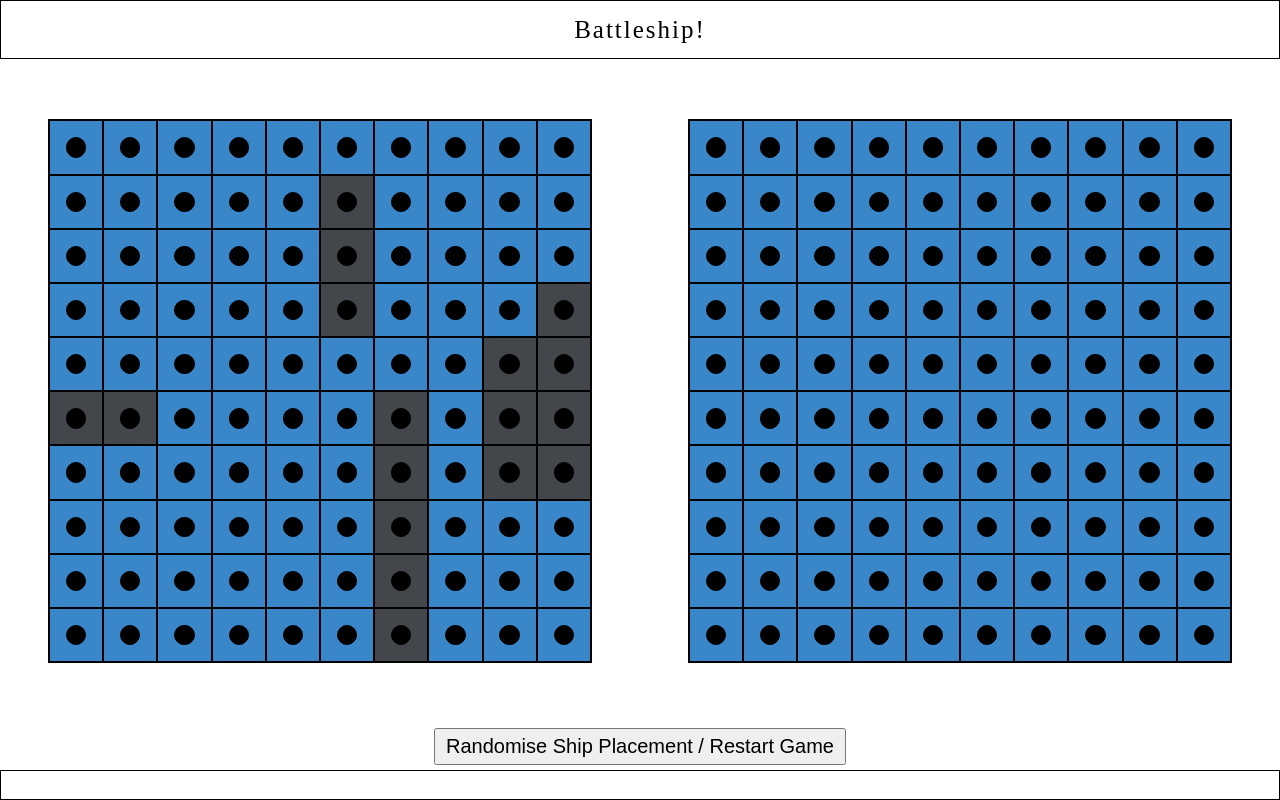
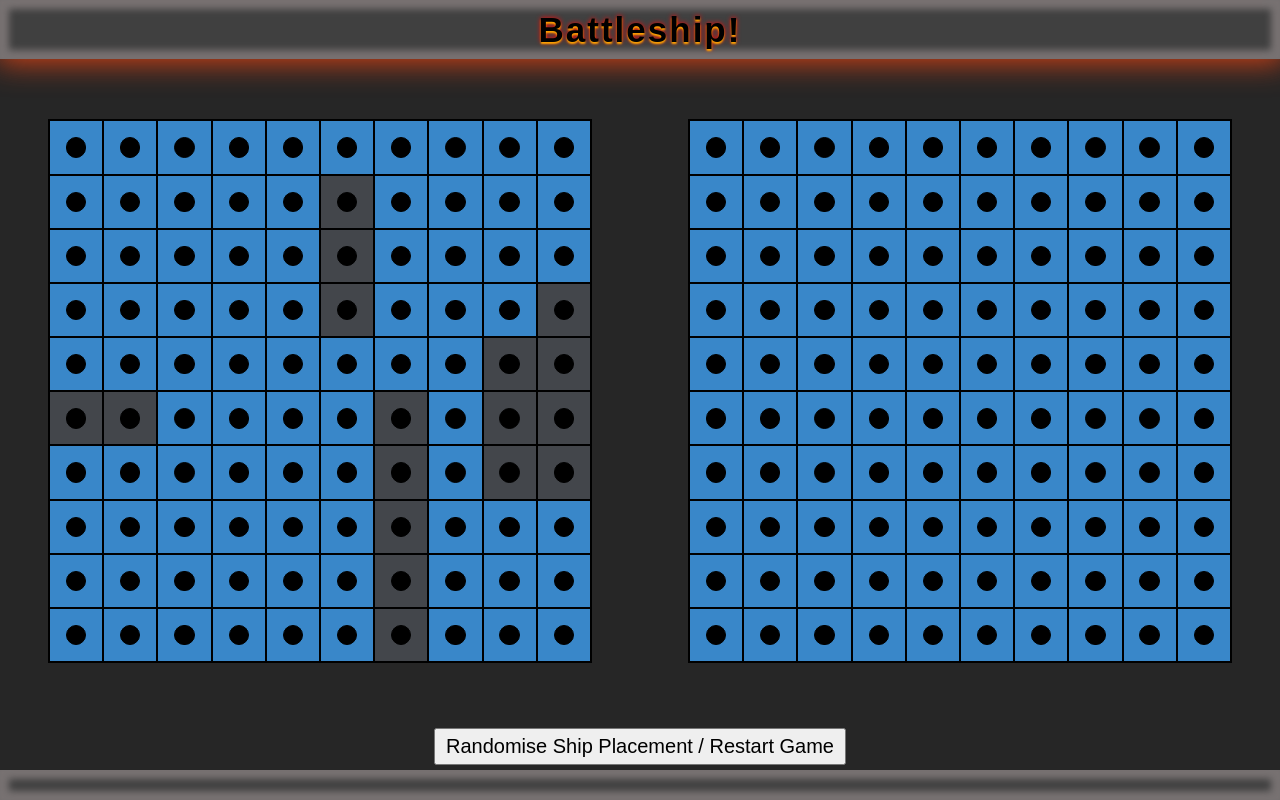
Before and after one commit to lsbdevops/battleship, a website built with webpack: page src/index.html in a window 1280 px wide. Built offline with nearby package versions, Linux system fonts and the light colour scheme.

Commit message:
Add styling/colour to header & backgrounds
Add a little visual flair for now - to be decided
on final styling/colours.

```diff
--- a/src/style.css
+++ b/src/style.css
@@ -1,5 +1,7 @@
 :root {
+    font-family:Arial, Helvetica, sans-serif;
     font-size: 62.5%;
+    --ship-bg-colour: #43464B;
 }
 
 body {
@@ -10,13 +12,17 @@ body {
     height: 100vh;
 }
 
-header, footer {
-    border: 1px solid black;
+footer {
+    text-shadow: 0px 2px 2px orange, 0px 0px 0.5rem red;
+    box-shadow: inset 0px 0px 7px 9px #b6a9a978, 1px 0px 3rem 3px #db4315;
+    background-color: #000000bf;
 }
 
 .game-container {
     display: flex;
     flex-direction: column;
+    background-color: #262626;
+    z-index: 1;
 }
 
 .game-display {
@@ -63,19 +69,24 @@ header, footer {
 }
 
 header {
-    font-size: 2.5rem;
+    font-size: 3.5rem;
     letter-spacing: 0.2rem;
+    font-weight: bolder;
+    text-shadow: 0px 2px 2px orange, 0px 0px 0.5rem red;
+    box-shadow:  inset 0px 0px 7px 9px #b6a9a978, 1px 0px 3rem 3px #db4315;
+    background-color: #000000bf;
     display: flex;
     align-items: center;
     justify-content: center;
+    z-index: 2;
 }
 
 .ship {
-    background-color: #43464B;
+    background-color: var(--ship-bg-colour);
 }
 
 .game-cell.ship-attacked {
-    background-color: #43464B;
+    background-color: var(--ship-bg-colour);
 }
 
 
```
